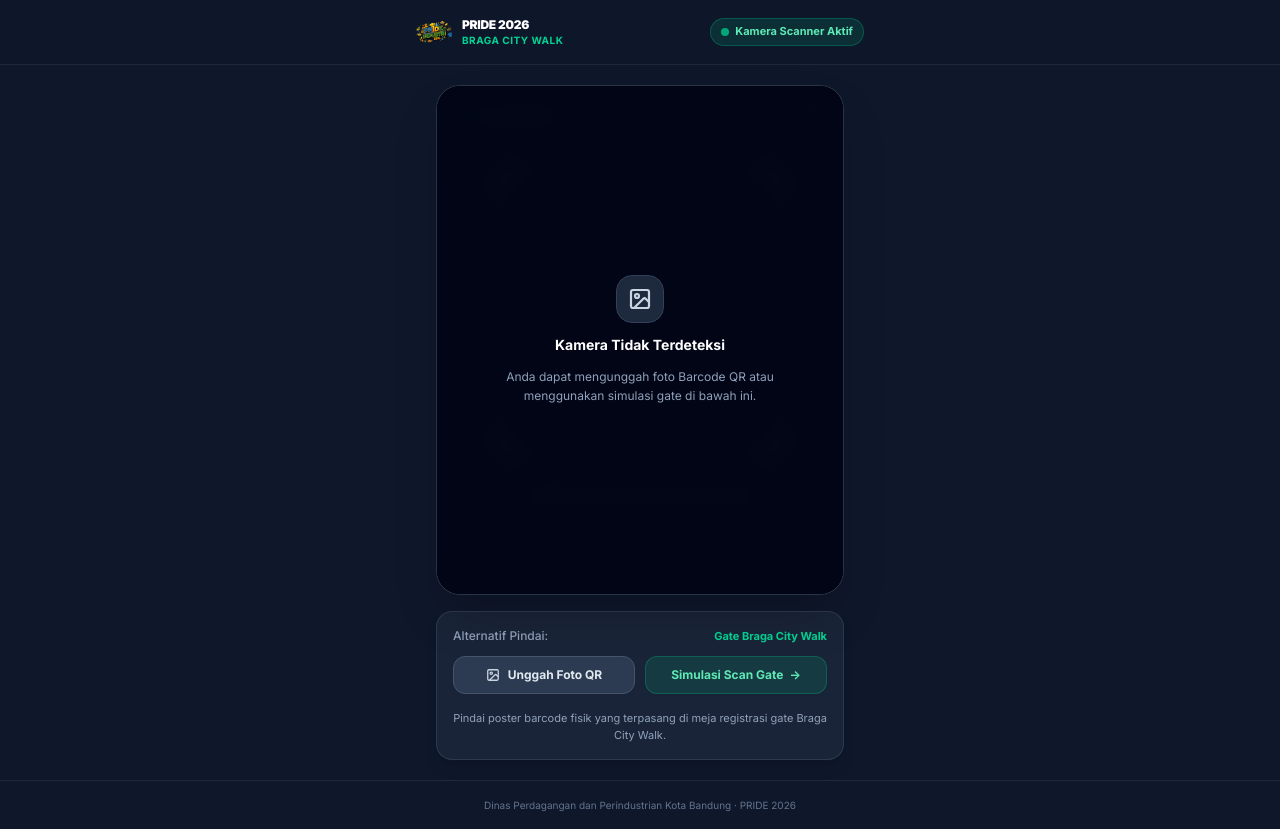
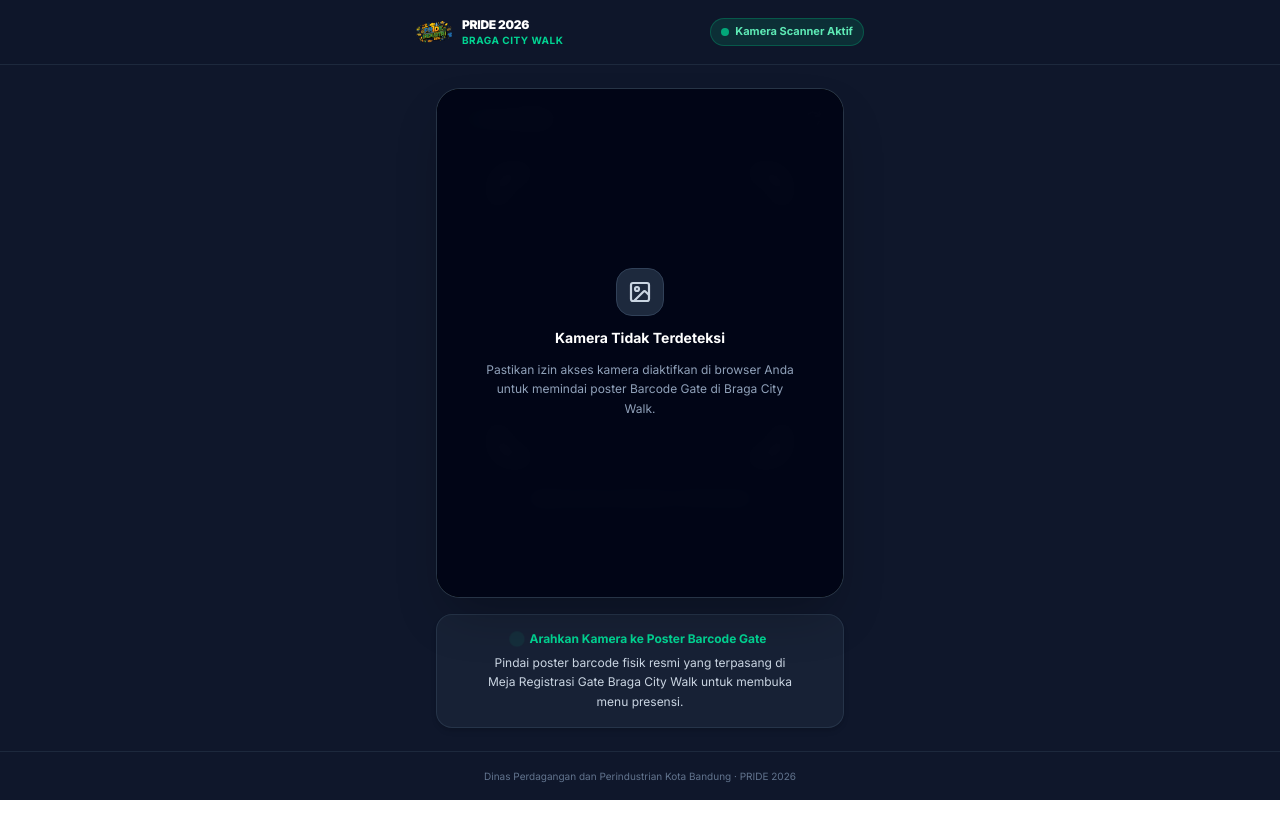
Before and after one commit to Syd-max/pride-industri-2026, a Next.js app: page /check-in in a window 1280 px wide. After the commit the page ends 800 px from the top, so only its background shows below. Built offline with nearby package versions, Linux system fonts and the light colour scheme.

Commit message:
feat(check-in): enforce exact participant code matching, remove alternative upload/simulation box, and remove delegation button

```diff
--- a/src/app/api/check-in/route.ts
+++ b/src/app/api/check-in/route.ts
@@ -52,13 +52,13 @@ export async function POST(request: NextRequest) {
     }
 
     // ─── ALUR 2: VISITOR PESERTA (PESERTA LOMBA PRIDE 2026) ───
-    const inputQuery = sanitizeString(body.registration_code || body.phone || '').toUpperCase();
+    const inputCode = sanitizeString(body.registration_code || '').trim().toUpperCase();
 
-    if (!inputQuery) {
+    if (!inputCode) {
       return NextResponse.json(
         {
           success: false,
-          error: 'Kode registrasi atau nomor telepon peserta wajib dimasukkan.',
+          error: 'Kode registrasi peserta wajib dimasukkan. Presensi hanya berlaku untuk diri sendiri dan tidak dapat diwakilkan.',
           code: 'MISSING_CREDENTIALS',
         },
         { status: 400 }
@@ -73,26 +73,24 @@ export async function POST(request: NextRequest) {
     if (hasSupabase) {
       const supabase = createAdminClient();
 
-      // Check by registration code or phone number
+      // Strict exact match on official registration code only
       const { data: registration, error: regError } = await supabase
         .from('pride_registrations')
         .select('*')
-        .or(`registration_code.ilike.%${inputQuery}%,phone.eq.${inputQuery}`)
+        .eq('registration_code', inputCode)
         .maybeSingle();
 
       if (regError || !registration) {
-        // Fallback to in-memory check
+        // Fallback to in-memory check with exact code match
         const memTarget = getSharedRegistrations().find(
-          (r) =>
-            r.registration_code.toUpperCase() === inputQuery ||
-            r.phone === inputQuery
+          (r) => r.registration_code.toUpperCase() === inputCode
         );
 
         if (!memTarget) {
           return NextResponse.json(
             {
               success: false,
-              error: `Kode "${inputQuery}" tidak ditemukan di daftar peserta resmi. Pastikan Anda telah terdaftar lomba.`,
+              error: `Kode registrasi "${inputCode}" tidak sesuai atau tidak terdaftar di database peserta resmi. Pastikan kode yang Anda masukkan sesuai persis dengan bukti pendaftaran Anda. Presensi hanya untuk diri sendiri dan tidak dapat diwakilkan.`,
               code: 'INVALID_REGISTRATION',
             },
             { status: 404 }
@@ -181,18 +179,16 @@ export async function POST(request: NextRequest) {
         },
       });
     } else {
-      // In-memory evaluation
+      // In-memory evaluation with exact code match
       const memTarget = getSharedRegistrations().find(
-        (r) =>
-          r.registration_code.toUpperCase() === inputQuery ||
-          r.phone === inputQuery
+        (r) => r.registration_code.toUpperCase() === inputCode
       );
 
       if (!memTarget) {
         return NextResponse.json(
           {
             success: false,
-            error: `Kode "${inputQuery}" tidak ditemukan di daftar peserta resmi. Periksa kembali atau tanyakan ke panitia registrasi.`,
+            error: `Kode registrasi "${inputCode}" tidak sesuai atau tidak terdaftar di database peserta resmi. Pastikan kode yang Anda masukkan sesuai persis dengan bukti pendaftaran Anda. Presensi hanya untuk diri sendiri dan tidak dapat diwakilkan.`,
             code: 'INVALID_REGISTRATION',
           },
           { status: 404 }
--- a/src/app/check-in/page.tsx
+++ b/src/app/check-in/page.tsx
@@ -53,7 +53,6 @@ export default function CheckInPage() {
 
   // Camera & Scanner states
   const videoRef = useRef<HTMLVideoElement | null>(null);
-  const fileInputRef = useRef<HTMLInputElement | null>(null);
   const scannerControlsRef = useRef<{ stop: () => void; switchTorch?: (onOff: boolean) => Promise<void> } | null>(null);
 
   const [cameraStatus, setCameraStatus] = useState<'starting' | 'active' | 'permission_denied' | 'no_camera' | 'unsupported' | 'error'>('starting');
@@ -248,33 +247,6 @@ export default function CheckInPage() {
     setFacingMode((prev) => (prev === 'environment' ? 'user' : 'environment'));
   };
 
-  // Decode QR from uploaded image file
-  const handleFileUpload = async (e: React.ChangeEvent<HTMLInputElement>) => {
-    const file = e.target.files?.[0];
-    if (!file) return;
-
-    try {
-      const { BrowserQRCodeReader } = await import('@zxing/browser');
-      const reader = new BrowserQRCodeReader();
-      const objectUrl = URL.createObjectURL(file);
-      const result = await reader.decodeFromImageUrl(objectUrl);
-      URL.revokeObjectURL(objectUrl);
-
-      if (result) {
-        handleCodeDetected(result.getText());
-      } else {
-        setErrorMsg('Tidak menemukan Barcode/QR Code yang jelas pada foto tersebut.');
-      }
-    } catch {
-      setErrorMsg('Tidak dapat membaca QR code dari gambar tersebut. Pastikan foto jernih dan terfokus.');
-    }
-  };
-
-  // Quick simulation for development or test environments
-  const handleSimulateScan = () => {
-    handleCodeDetected(`${window.location.origin}/check-in?gate=braga-city-walk&scanned=true`);
-  };
-
   // Reset back to Camera Scanner mode
   const handleRescanCamera = () => {
     setHasScanned(false);
@@ -363,14 +335,6 @@ export default function CheckInPage() {
     } finally {
       setLoading(false);
     }
-  };
-
-  const resetForm = () => {
-    setSuccessResult(null);
-    setErrorMsg(null);
-    setInfoMsg(null);
-    setPesertaCode('');
-    setUmumName('');
   };
 
   return (
@@ -572,7 +536,7 @@ export default function CheckInPage() {
                         Kamera Tidak Terdeteksi
                       </h3>
                       <p className="text-xs text-slate-400 leading-relaxed">
-                        Anda dapat mengunggah foto Barcode QR atau menggunakan simulasi gate di bawah ini.
+                        Pastikan izin akses kamera diaktifkan di browser Anda untuk memindai poster Barcode Gate di Braga City Walk.
                       </p>
                     </div>
                   )}
@@ -592,48 +556,14 @@ export default function CheckInPage() {
               </div>
             )}
 
-            {/* Bottom Actions: Upload Photo & Simulation Test */}
-            <div className="bg-slate-800/80 border border-slate-700/80 rounded-2xl p-4 space-y-3 shadow-lg">
-              <div className="flex items-center justify-between text-xs">
-                <span className="text-slate-400 font-medium">Alternatif Pindai:</span>
-                <span className="text-emerald-400 text-[11px] font-bold">Gate Braga City Walk</span>
+            {/* Gate Instruction Card */}
+            <div className="bg-slate-800/60 border border-slate-700/60 rounded-2xl p-4 text-center space-y-1.5 shadow-md">
+              <div className="flex items-center justify-center gap-2 text-xs font-bold text-emerald-400">
+                <span className="w-2 h-2 rounded-full bg-emerald-400 animate-ping" />
+                <span>Arahkan Kamera ke Poster Barcode Gate</span>
               </div>
-
-              <div className="grid grid-cols-2 gap-2.5">
-                {/* Upload Image Option */}
-                <button
-                  type="button"
-                  onClick={() => fileInputRef.current?.click()}
-                  className="py-2.5 px-3 rounded-xl text-xs font-bold text-slate-200 bg-slate-700/80 hover:bg-slate-700 border border-slate-600 transition-all flex items-center justify-center gap-2 cursor-pointer shadow-xs"
-                >
-                  <svg className="w-3.5 h-3.5 text-slate-300" viewBox="0 0 24 24" fill="none" stroke="currentColor" strokeWidth="2.2">
-                    <rect width="18" height="18" x="3" y="3" rx="2" />
-                    <circle cx="9" cy="9" r="2" />
-                    <path d="m21 15-3.086-3.086a2 2 0 0 0-2.828 0L6 21" />
-                  </svg>
-                  <span>Unggah Foto QR</span>
-                </button>
-                <input
-                  ref={fileInputRef}
-                  type="file"
-                  accept="image/*"
-                  onChange={handleFileUpload}
-                  className="hidden"
-                />
-
-                {/* Instant Simulation Test (for reviewers & developers) */}
-                <button
-                  type="button"
-                  onClick={handleSimulateScan}
-                  className="py-2.5 px-3 rounded-xl text-xs font-bold text-emerald-300 bg-emerald-500/15 hover:bg-emerald-500/25 border border-emerald-500/30 transition-all flex items-center justify-center gap-1.5 cursor-pointer shadow-xs"
-                >
-                  <span>Simulasi Scan Gate</span>
-                  <span>→</span>
-                </button>
-              </div>
-
-              <p className="text-[11px] text-slate-400 text-center pt-1 leading-normal">
-                Pindai poster barcode fisik yang terpasang di meja registrasi gate Braga City Walk.
+              <p className="text-xs text-slate-300 leading-relaxed max-w-xs mx-auto">
+                Pindai poster barcode fisik resmi yang terpasang di Meja Registrasi Gate Braga City Walk untuk membuka menu presensi.
               </p>
             </div>
           </div>
@@ -808,13 +738,22 @@ export default function CheckInPage() {
                     Verifikasi Kode Peserta Lomba
                   </h2>
                   <p className="text-xs text-slate-400 leading-relaxed">
-                    Masukkan kode pendaftaran resmi yang Anda terima saat mendaftar (contoh: PRIDE-DK-... atau PRIDE-VD-...).
+                    Masukkan kode pendaftaran resmi yang Anda terima saat mendaftar lomba.
                   </p>
+                </div>
+
+                {/* Non-Delegable & Strict Code Warning Banner */}
+                <div className="p-3 rounded-xl bg-amber-500/15 border border-amber-500/35 text-amber-200 text-xs leading-relaxed flex items-start gap-2.5">
+                  <span className="text-amber-400 font-black text-sm flex-shrink-0">⚠️</span>
+                  <div>
+                    <strong className="text-amber-100 font-bold block mb-0.5">Wajib Kode Resmi &amp; Tidak Bisa Diwakilkan!</strong>
+                    Presensi ini hanya untuk diri sendiri. Pastikan kode registrasi sesuai dengan bukti pendaftaran Anda. Jika kode tidak terdaftar atau salah, presensi akan gagal.
+                  </div>
                 </div>
 
                 <div>
                   <label className="block text-xs font-bold text-slate-300 mb-1.5">
-                    Kode Registrasi Peserta (atau No. WhatsApp)
+                    Kode Registrasi Resmi Peserta (Wajib)
                   </label>
                   <input
                     type="text"
@@ -825,7 +764,7 @@ export default function CheckInPage() {
                     required
                   />
                   <p className="text-[11px] text-slate-400 mt-1.5">
-                    Kode ini tertera di email bukti pendaftaran atau dashboard pendaftar Anda.
+                    Kode berformat resmi (contoh: PRIDE-DK-... atau PRIDE-VD-...). Presensi ditolak jika kode tidak cocok.
                   </p>
                 </div>
 
@@ -960,21 +899,21 @@ export default function CheckInPage() {
             </div>
 
             {/* Actions */}
-            <div className="space-y-2.5 pt-2">
+            <div className="space-y-3 pt-2">
               <Link
                 href="/"
-                className="w-full py-3 px-4 rounded-xl text-xs font-black text-slate-950 bg-white hover:bg-slate-100 transition-colors block shadow-md"
+                className="w-full py-3.5 px-4 rounded-xl text-xs font-black text-slate-950 bg-white hover:bg-slate-100 transition-colors block shadow-md text-center"
               >
                 Buka Rundown Acara &amp; Denah Booth
               </Link>
 
-              <button
-                type="button"
-                onClick={resetForm}
-                className="w-full py-2.5 px-4 rounded-xl text-xs font-bold text-slate-300 hover:text-white bg-slate-800 border border-slate-700 hover:bg-slate-700/70 transition-colors cursor-pointer"
-              >
-                Presensi untuk Orang Lain
-              </button>
+              <div className="flex items-center justify-center gap-1.5 text-[11px] text-slate-400 font-medium">
+                <svg className="w-3.5 h-3.5 text-emerald-400 flex-shrink-0" viewBox="0 0 24 24" fill="none" stroke="currentColor" strokeWidth="2">
+                  <rect width="18" height="11" x="3" y="11" rx="2" ry="2" />
+                  <path d="M7 11V7a5 5 0 0 1 10 0v4" />
+                </svg>
+                <span>Presensi terdaftar khusus untuk diri Anda dan tidak dapat diwakilkan</span>
+              </div>
             </div>
           </div>
         )}
```
